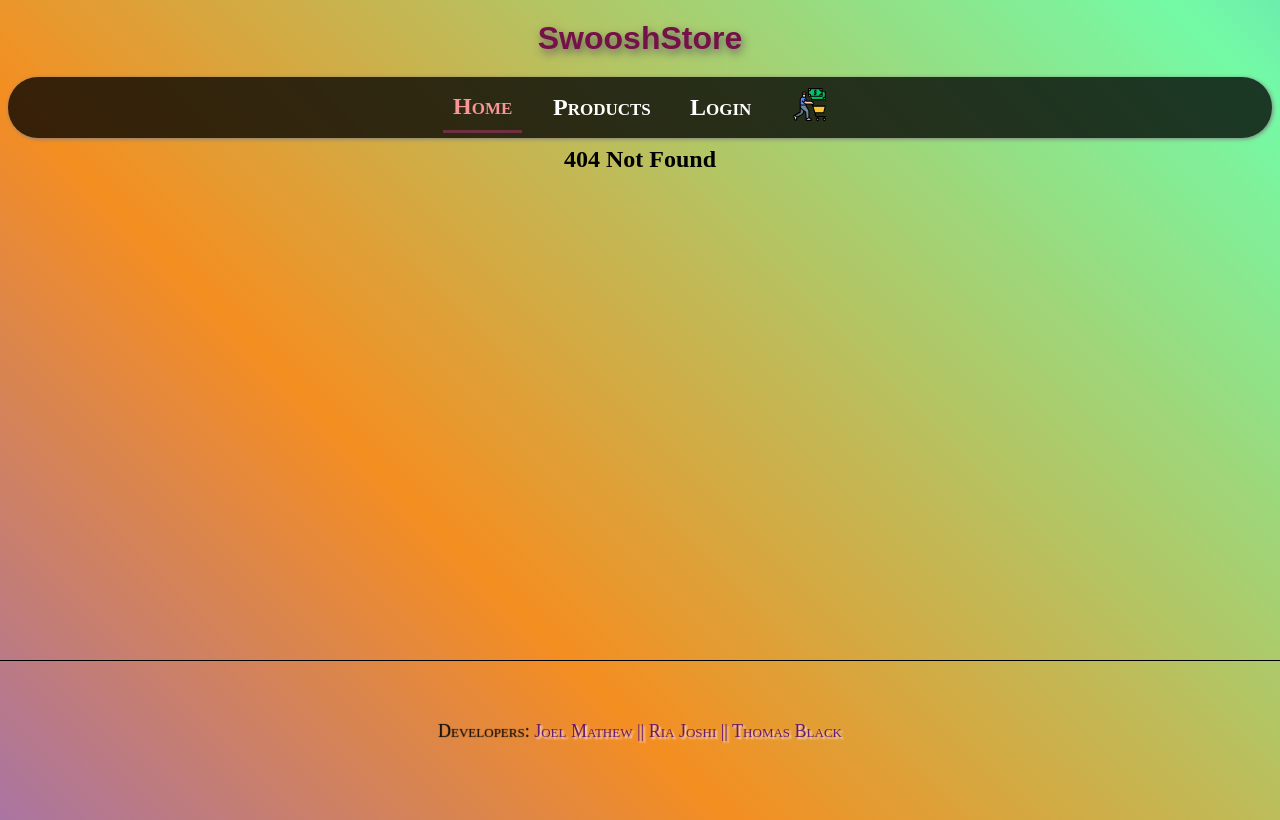
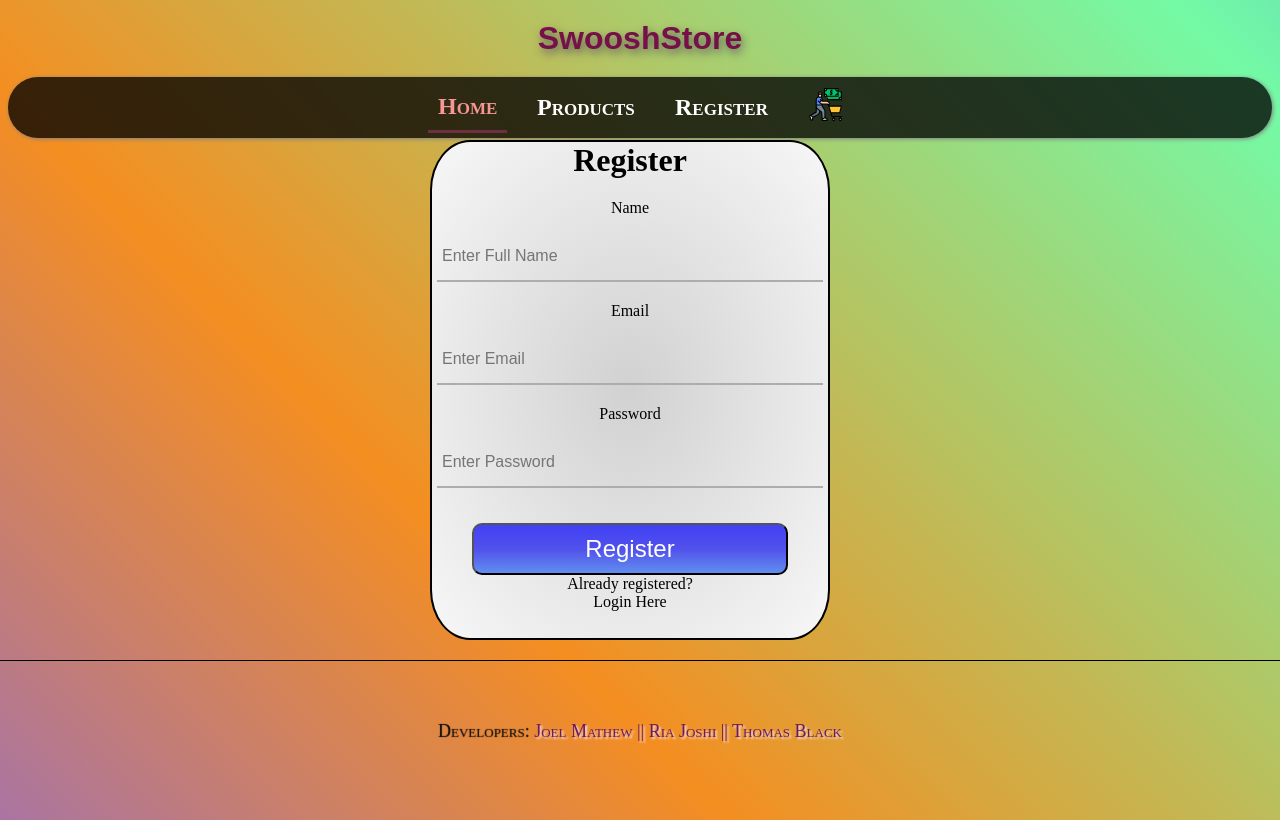
Before and after one commit to jsmatts04/shoe-store-proj, a React (Create React App) app: page /register in a window 1280 px wide. Before the commit this address had no page. Built offline with nearby package versions, Linux system fonts and the light colour scheme; a web font is replaced by a local one.

Commit message:
Register form added

```diff
--- a/src/App.css
+++ b/src/App.css
@@ -9,7 +9,7 @@ html {
 }
 
 body {
-  background: linear-gradient(45deg, #d20000,rgb(128, 0, 111), #7462ff, #f48e21, #74faa5, rgb(39, 95, 248));
+  background: linear-gradient(45deg, #d20000, rgb(128, 0, 111), #7462ff, #f48e21, #74faa5, rgb(39, 95, 248));
   background-size: 300% 300%;
   animation: color 8s ease-in-out infinite;
   height: 100vh;
@@ -28,6 +28,69 @@ body {
     background-position: 0 50%;
   }
 }
+
+/* Register */
+.entire-login-div {
+  position: absolute;
+  top: 45%;
+  left: 50%;
+  margin-top: -240px;
+  margin-left: -210px;
+  width: 400px;
+  height: 500px;
+  background-image: radial-gradient(rgb(209, 209, 209), rgb(247, 247, 247));
+  border-radius: 10%;
+  border-width: 2px;
+  border-style: solid;
+}
+
+.register-submit-btn{
+  background-image: linear-gradient(rgb(65, 65, 247),rgb(81, 81, 235),rgb(97, 142, 238));
+  text-align: center;
+  width: 80%;
+  padding: 10px;
+  margin-top: 30px;
+  border-radius: 10px;
+  font-size: 1.5em;
+  color: #ffffff;
+}
+
+.form-group{
+  line-height: 3rem;
+}
+
+form .form-group{
+  position: relative;
+  border-bottom: 2px solid #adadad;
+  margin: 5px;
+}
+
+.form-group input{
+  width: 100%;
+  padding: 0 5px;
+  height: 40px;
+  font-size: 16px;
+  border: none;
+  background: none;
+  outline: none;
+}
+
+.form-group span::before{
+  content: '';
+  position: absolute;
+  top: 95px;
+  left: 0;
+  width: 0%;
+  height: 2px;
+  background: #2691d9;
+}
+
+.form-group input:focus ~ label,
+.form-group input:valid ~ label{
+  top: -5px;
+  color: #2691d9;
+}
+
 /* Main Container */
 .container {
   font-family: "Merienda One", cursive;
@@ -49,6 +112,7 @@ body {
   position: relative;
   overflow: hidden;
 }
+
 .hvr-underline-from-center:before {
   content: "";
   position: absolute;
@@ -65,6 +129,7 @@ body {
   -webkit-transition-timing-function: ease-out;
   transition-timing-function: ease-out;
 }
+
 .hvr-underline-from-center:hover:before,
 .hvr-underline-from-center:focus:before,
 .hvr-underline-from-center:active:before {
@@ -354,7 +419,7 @@ body {
   text-shadow: 4px 4px 1px #1e80d4;
 }
 
-.about-nike > p {
+.about-nike>p {
   margin: 20px;
   font-family: "Rowdies", cursive;
   font-size: 22px;
@@ -395,7 +460,7 @@ body {
     font-size: 20px;
   }
 
-  .about-nike > p {
+  .about-nike>p {
     font-size: 14px;
   }
 
@@ -429,7 +494,7 @@ body {
     padding: 2px;
   }
 
-  .about-nike > p {
+  .about-nike>p {
     font-size: 11px;
   }
 }
@@ -451,7 +516,7 @@ body {
     padding: 2px;
   }
 
-  .about-nike > p {
+  .about-nike>p {
     font-size: 11px;
   }
 }
@@ -461,7 +526,7 @@ body {
     padding-top: 120px;
   }
 
-  .about-nike > p {
+  .about-nike>p {
     font-size: 8px;
   }
 }
@@ -483,7 +548,7 @@ body {
     padding-top: 100px;
   }
 
-  .about-nike > p {
+  .about-nike>p {
     font-size: 7px;
   }
 }
@@ -508,7 +573,7 @@ body {
     padding-top: 100px;
   }
 
-  .about-nike > p {
+  .about-nike>p {
     padding: 0;
     margin: 1;
     font-size: 5px;
@@ -657,6 +722,7 @@ body {
   text-align: center;
   justify-content: center;
 }
+
 .products-section {
   margin: 1rem;
   padding: 1rem;
@@ -762,6 +828,7 @@ body {
   box-shadow: 0 1px #666;
   transform: translateY(4px);
 }
+
 /* Summary Card */
 .summary-text {
   font-family: "Allerta", sans-serif;
@@ -817,6 +884,7 @@ body {
   .title {
     font-size: 20px !important;
   }
+
   .about-button {
     font-size: 10px;
   }
@@ -902,6 +970,7 @@ fieldset {
     width: 90%;
     padding: 20px;
   }
+
   /* .checkout-btn {
     width: 80% !important;
   } */
@@ -948,7 +1017,7 @@ fieldset {
   font-size: 1.3rem;
 }
 
-.place-order-container > h1 {
+.place-order-container>h1 {
   border-bottom: 2px solid #201414;
 }
 
@@ -994,7 +1063,7 @@ fieldset {
   background-color: rgb(226, 214, 214);
 }
 
-.shipping-container > h2 {
+.shipping-container>h2 {
   color: gray;
 }
 
@@ -1012,9 +1081,11 @@ fieldset {
   .left {
     font-size: 90% !important;
   }
+
   .right {
     font-size: 90% !important;
   }
+
   .shipping-container h2 {
     font-size: 90% !important;
   }
@@ -1029,6 +1100,7 @@ fieldset {
     font-size: 80% !important;
   }
 }
+
 /* .. */
 
 /* PLACE ORDER */
@@ -1043,7 +1115,7 @@ fieldset {
   border-radius: 20px;
 }
 
-.placeOrder-container > p {
+.placeOrder-container>p {
   font-size: 100%;
 }
 
@@ -1065,7 +1137,8 @@ fieldset {
   .dont-worry {
     font-size: 110%;
   }
-  .placeOrder-container > p {
+
+  .placeOrder-container>p {
     font-size: 80%;
   }
 }
@@ -1168,6 +1241,7 @@ fieldset {
   .footer-para {
     font-size: 20px;
   }
+
   .my-name {
     font-size: 20px;
   }
--- a/src/Router.js
+++ b/src/Router.js
@@ -9,6 +9,8 @@ import Cart from "./components/Cart/Cart";
 import Checkout from "./components/Checkout/Checkout";
 import OrderSummary from "./components/OrderSummary/OrderSummary";
 import PlaceOrder from "./components/PlaceOrder/PlaceOrder";
+import Login from "./components/Login/Login";
+import Register from "./components/Register/Register";
 
 function RouterFunction() {
   return (
@@ -24,6 +26,7 @@ function RouterFunction() {
           <Route path="/checkout" component={Checkout} />
           <Route path="/ordersummary" component={OrderSummary} />
           <Route path="/product/:id" component={ProductItems} />
+          <Route path="/register" component={Register} />
           <Route path="*" component={() => <h2>404 Not Found </h2>} />
         </Switch>
       </Router>
--- /dev/null
+++ b/src/components/Login/Login.js
@@ -0,0 +1,13 @@
+import React from 'react'
+
+function Login() {
+    return (
+        <div>
+            <h1>Sign In</h1>
+        </div>
+    )
+
+
+}
+
+export default Login
--- a/src/components/Nav/Nav.js
+++ b/src/components/Nav/Nav.js
@@ -15,7 +15,7 @@ function Nav() {
   const [productState, setProductState] = useState(
     "hvr-underline-from-center nav-link"
   );
-  const [loginState, setLoginState] = useState(
+  const [registerState, setRegisterState] = useState(
     "hvr-underline-from-center nav-link"
   );
   const [cartState, setCartState] = useState(
@@ -35,7 +35,7 @@ function Nav() {
     setHomeState("hvr-underline-from-center nav-link");
     setProductState("hvr-underline-from-center nav-link active");
     setCartState("hvr-underline-from-center nav-link");
-    setLoginState("hvr-underline-from-center nav-link");
+    setRegisterState("hvr-underline-from-center nav-link");
   };
 
   // Cart
@@ -43,14 +43,14 @@ function Nav() {
     setHomeState("hvr-underline-from-center nav-link");
     setProductState("hvr-underline-from-center nav-link");
     setCartState("hvr-underline-from-center nav-link active");
-    setLoginState("hvr-underline-from-center nav-link");
+    setRegisterState("hvr-underline-from-center nav-link");
   };
   // login
-  const setLogin = () => {
+  const setRegister = () => {
     setHomeState("hvr-underline-from-center nav-link");
     setProductState("hvr-underline-from-center nav-link");
     setCartState("hvr-underline-from-center nav-link");
-    setLoginState("hvr-underline-from-center nav-link active");
+    setRegisterState("hvr-underline-from-center nav-link active");
   };
 
   // Total
@@ -70,9 +70,9 @@ function Nav() {
               {" "}
               Products{" "}
             </Link>
-            <Link className={loginState} to="/login" onClick={setLogin}>
+            <Link className={registerState} to="/register" onClick={setRegister}>
               {" "}
-              Login{" "}
+              Register{" "}
             </Link>
             {/* Badged */}
             <Badge badgeContent={totalItems} color="primary">
--- /dev/null
+++ b/src/components/Register/Register.js
@@ -0,0 +1,45 @@
+import React from 'react'
+
+function Register() {
+  return (
+    <div className="entire-login-div">
+        <form>
+            <h1>Register</h1>
+            <div className="form-group">
+                <label> Name</label>
+                <input
+                type ="text"
+                className="form-control"
+                placeholder="Enter Full Name"
+                />
+                <span></span>
+
+            </div>
+            <div className="form-group">
+                <label> Email</label>
+                <input
+                type ="text"
+                className="form-control"
+                placeholder="Enter Email"
+                />
+                <span></span>
+
+            </div>
+            <div className="form-group">
+                <label> Password</label>
+                <input
+                type ="text"
+                className="form-control"
+                placeholder="Enter Password"
+                />
+                <span></span>
+            </div>
+            <button type="submit"className="register-submit-btn"> Register</button>
+            <p>Already registered?</p>
+            <p>Login Here</p>
+        </form>
+    </div>
+  )
+}
+
+export default Register
```
